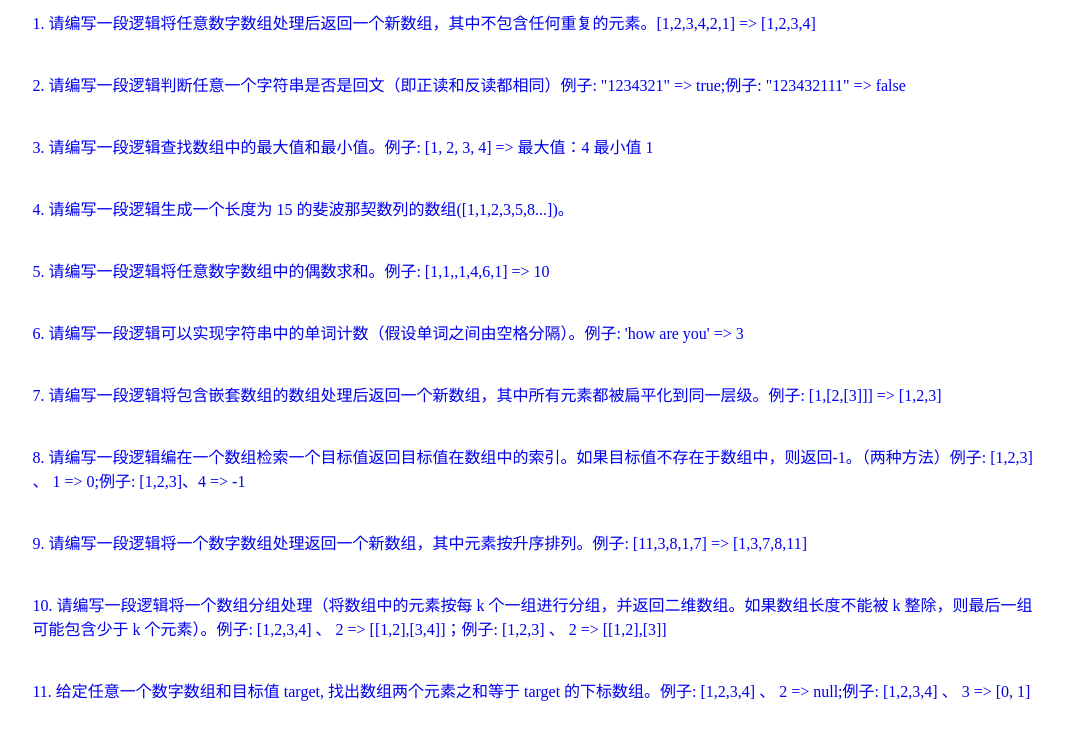
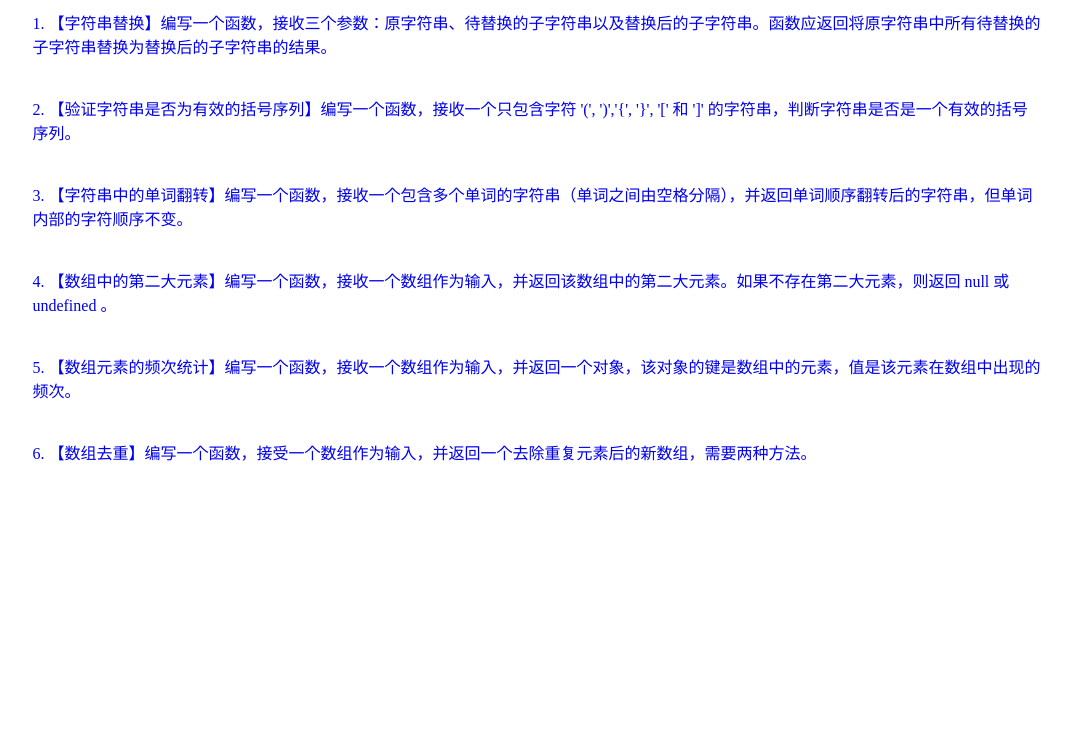
Before and after one commit to hjl8/task1202, a plain HTML site: page topic.html in a window 1280 px wide. Shown: the whole page, without its empty margins (102-1173 px from the left). Drawn offline with Linux system fonts and the light colour scheme.

Commit message:
完成题目展示

```diff
--- a/topic.html
+++ b/topic.html
@@ -21,20 +21,13 @@
 
 <body>
     <div>
-        <a href="./1.html">1. 请编写一段逻辑将任意数字数组处理后返回一个新数组，其中不包含任何重复的元素。[1,2,3,4,2,1] => [1,2,3,4]</a><br>
-        <a href="./2.html">2. 请编写一段逻辑判断任意一个字符串是否是回文（即正读和反读都相同）例子: "1234321" => true;例子: "123432111" => false</a><br>
-        <a href="./3.html">3. 请编写一段逻辑查找数组中的最大值和最小值。例子: [1, 2, 3, 4] => 最大值：4 最小值 1</a><br>
-        <a href="./4.html">4. 请编写一段逻辑生成一个长度为 15 的斐波那契数列的数组([1,1,2,3,5,8...])。</a><br>
-        <a href="./5.html">5. 请编写一段逻辑将任意数字数组中的偶数求和。例子: [1,1,,1,4,6,1] => 10</a><br>
-        <a href="./6.html">6. 请编写一段逻辑可以实现字符串中的单词计数（假设单词之间由空格分隔）。例子: 'how are you' => 3</a><br>
-        <a href="./7.html">7. 请编写一段逻辑将包含嵌套数组的数组处理后返回一个新数组，其中所有元素都被扁平化到同一层级。例子: [1,[2,[3]]] => [1,2,3]</a><br>
-        <a href="./8.html">8. 请编写一段逻辑编在一个数组检索一个目标值返回目标值在数组中的索引。如果目标值不存在于数组中，则返回-1。（两种方法）例子: [1,2,3] 、 1 => 0;例子:
-            [1,2,3]、4 => -1</a><br>
-        <a href="./9.html">9. 请编写一段逻辑将一个数字数组处理返回一个新数组，其中元素按升序排列。例子: [11,3,8,1,7] => [1,3,7,8,11]</a><br>
-        <a href="./10.html">10. 请编写一段逻辑将一个数组分组处理（将数组中的元素按每 k 个一组进行分组，并返回二维数组。如果数组长度不能被 k 整除，则最后一组可能包含少于 k 个元素）。例子:
-            [1,2,3,4] 、 2 => [[1,2],[3,4]]；例子: [1,2,3] 、 2 => [[1,2],[3]]</a><br>
-        <a href="./11.html">11. 给定任意一个数字数组和目标值 target, 找出数组两个元素之和等于 target 的下标数组。例子: [1,2,3,4] 、 2 => null;例子: [1,2,3,4]
-            、 3 => [0, 1]</a><br>
+        <a href="./1.html">1. 【字符串替换】编写⼀个函数，接收三个参数：原字符串、待替换的⼦字符串以及替换后的⼦字符串。函数应返回将原字符串中所有待替换的⼦字符串替换为替换后的⼦字符串的结果。</a><br>
+        <a href="./2.html">2. 【验证字符串是否为有效的括号序列】编写⼀个函数，接收⼀个只包含字符 '(', ')','{', '}', '[' 和 ']'
+            的字符串，判断字符串是否是⼀个有效的括号序列。</a><br>
+        <a href="./3.html">3. 【字符串中的单词翻转】编写⼀个函数，接收⼀个包含多个单词的字符串（单词之间由空格分隔），并返回单词顺序翻转后的字符串，但单词内部的字符顺序不变。</a><br>
+        <a href="./4.html">4. 【数组中的第⼆⼤元素】编写⼀个函数，接收⼀个数组作为输⼊，并返回该数组中的第⼆⼤元素。如果不存在第⼆⼤元素，则返回 null 或 undefined 。</a><br>
+        <a href="./5.html">5. 【数组元素的频次统计】编写⼀个函数，接收⼀个数组作为输⼊，并返回⼀个对象，该对象的键是数组中的元素，值是该元素在数组中出现的频次。</a><br>
+        <a href="./6.html">6. 【数组去重】编写⼀个函数，接受⼀个数组作为输⼊，并返回⼀个去除重复元素后的新数组，需要两种⽅法。</a><br>
     </div>
 </body>
 
```
Also changed, not shown: index.html (+1 -1 lines).
